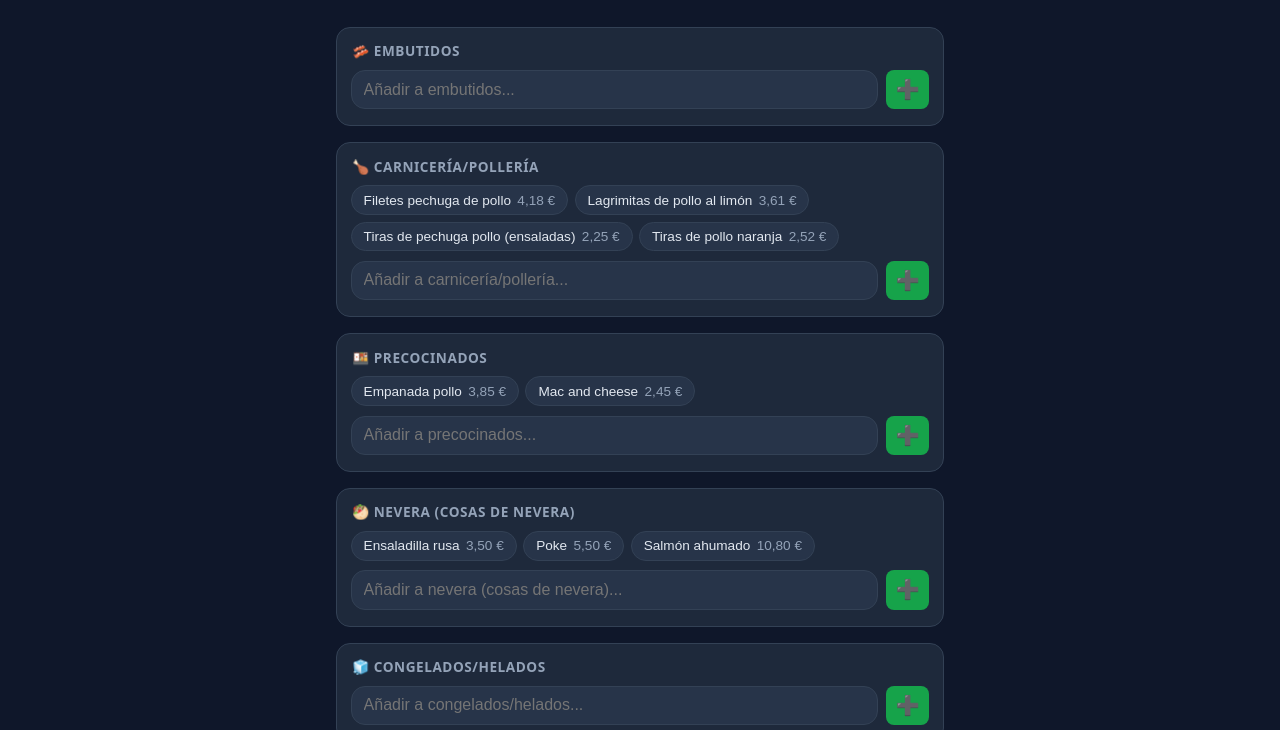
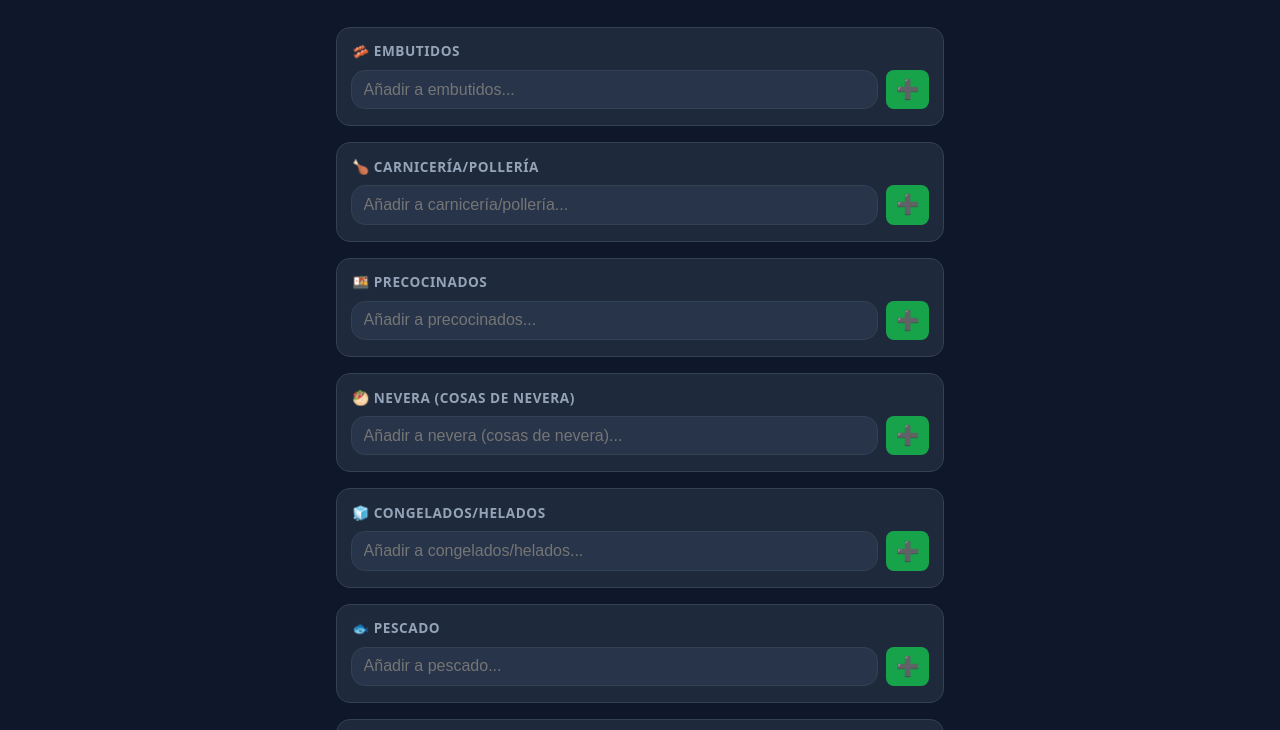
Before and after one commit to Mariinaaa/compra, a plain HTML site: page index.html in a window 1280 px wide. Shown: the part 65-795 px from the top of the page. Drawn offline with Linux system fonts and the light colour scheme.

Commit message:
Quitar los chips de productos habituales debajo de cada pasillo

```diff
--- a/css/style.css
+++ b/css/style.css
@@ -126,31 +126,6 @@ main {
 
 .item-list:not(:empty) {
   margin-bottom: 0.6rem;
-}
-
-.catalog-chips {
-  display: flex;
-  flex-wrap: wrap;
-  gap: 0.4rem;
-  margin-bottom: 0.6rem;
-}
-
-.catalog-chip {
-  display: flex;
-  align-items: center;
-  gap: 0.4rem;
-  background: var(--surface-alt);
-  border: 1px solid var(--border);
-  border-radius: 999px;
-  padding: 0.4rem 0.75rem;
-  font-size: 0.85rem;
-  color: var(--text);
-  cursor: pointer;
-}
-.catalog-chip:hover { border-color: var(--primary); }
-
-.chip-price {
-  color: var(--text-muted);
 }
 
 .category-add-form {
--- a/js/app.js
+++ b/js/app.js
@@ -63,8 +63,6 @@ if (catalog.length === 0) {
 const categoriesContainer = document.getElementById('categoriesContainer');
 // categoryId -> <ul> element, built once so typing in other sections isn't disturbed on re-render
 const categoryListEls = new Map();
-// categoryId -> contenedor de chips del catálogo para ese pasillo
-const categoryChipsEls = new Map();
 const totalBar = document.getElementById('totalBar');
 const totalAmount = document.getElementById('totalAmount');
 const menuBtn = document.getElementById('menuBtn');
@@ -120,9 +118,6 @@ function buildCategorySections() {
     const title = document.createElement('h2');
     title.className = 'category-title';
     title.textContent = `${cat.emoji} ${cat.label}`;
-
-    const chips = document.createElement('div');
-    chips.className = 'catalog-chips hidden';
 
     const ul = document.createElement('ul');
     ul.className = 'item-list';
@@ -207,38 +202,9 @@ function buildCategorySections() {
       input.focus();
     });
 
-    section.append(title, chips, ul, form);
+    section.append(title, ul, form);
     categoriesContainer.appendChild(section);
     categoryListEls.set(cat.id, ul);
-    categoryChipsEls.set(cat.id, chips);
-  }
-}
-
-// Pinta, para cada pasillo, todos los productos del catálogo como botones de añadir rápido.
-function renderCatalogChips() {
-  for (const cat of CATEGORIES) {
-    const container = categoryChipsEls.get(cat.id);
-    container.textContent = '';
-    const entries = catalog
-      .filter((entry) => entry.category === cat.id)
-      .sort((a, b) => a.name.localeCompare(b.name, 'es'));
-    container.classList.toggle('hidden', entries.length === 0);
-    for (const entry of entries) {
-      const chip = document.createElement('button');
-      chip.type = 'button';
-      chip.className = 'catalog-chip';
-      const name = document.createElement('span');
-      name.textContent = entry.name;
-      chip.appendChild(name);
-      if (typeof entry.price === 'number') {
-        const price = document.createElement('span');
-        price.className = 'chip-price';
-        price.textContent = formatPrice(entry.price);
-        chip.appendChild(price);
-      }
-      chip.addEventListener('click', () => addItem(entry.name, cat.id, entry.price));
-      container.appendChild(chip);
-    }
   }
 }
 
@@ -489,14 +455,12 @@ function addCatalogEntry(name, category, price) {
   });
   persistCatalog();
   renderCatalogList();
-  renderCatalogChips();
 }
 
 function deleteCatalogEntry(id) {
   catalog = catalog.filter((entry) => entry.id !== id);
   persistCatalog();
   renderCatalogList();
-  renderCatalogChips();
 }
 
 function renderCatalogList() {
@@ -617,7 +581,6 @@ function importCatalogFromCsv(text) {
 
   persistCatalog();
   renderCatalogList();
-  renderCatalogChips();
   showToast(`Importado: ${added} nuevos, ${updated} actualizados`);
 }
 
@@ -680,5 +643,4 @@ if ('serviceWorker' in navigator) {
 normalizeCategories();
 populateCatalogCategorySelect();
 buildCategorySections();
-renderCatalogChips();
 render();
--- a/service-worker.js
+++ b/service-worker.js
@@ -1,4 +1,4 @@
-const CACHE_NAME = 'compra-cache-v8';
+const CACHE_NAME = 'compra-cache-v9';
 const APP_SHELL = [
   './',
   './index.html',
```
